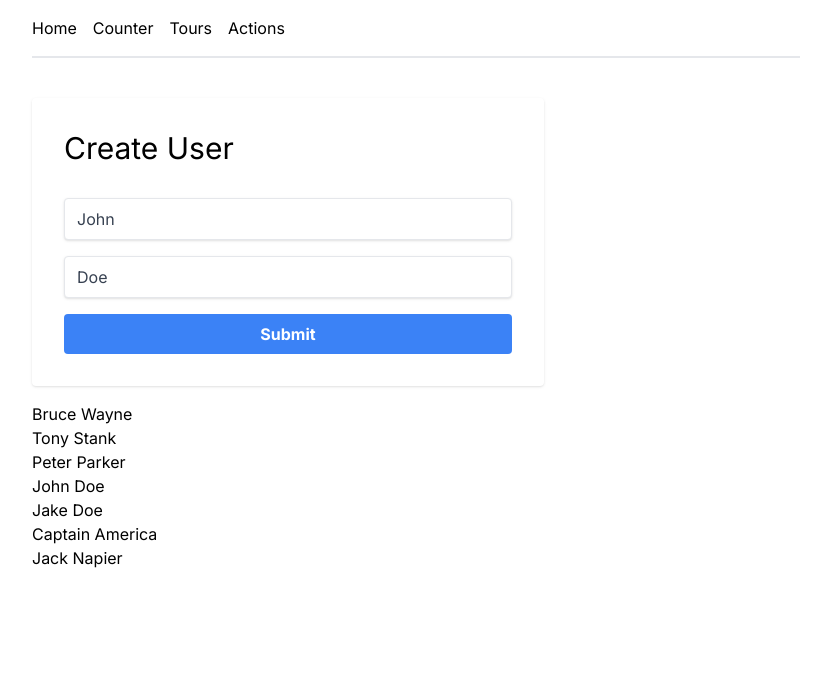
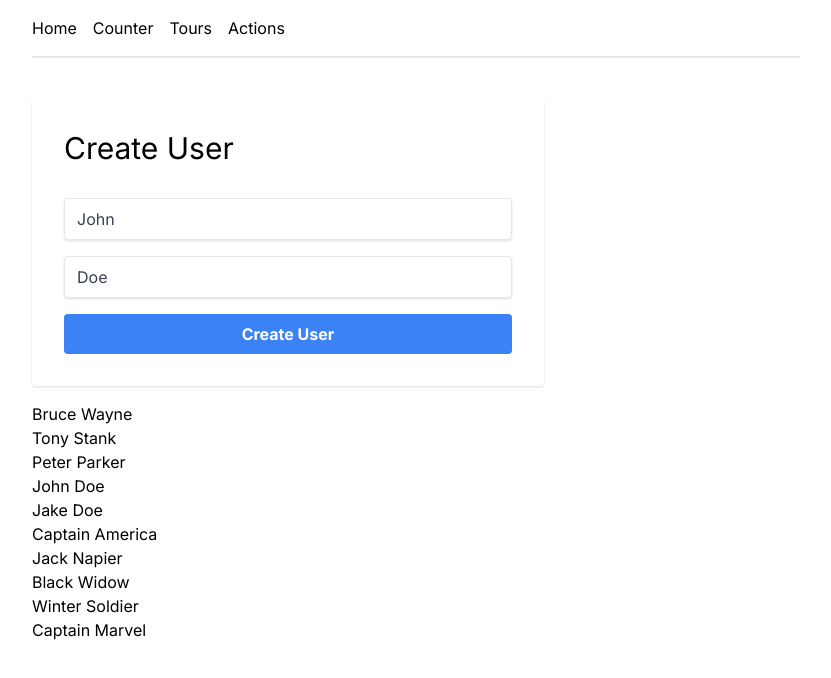
Before and after one commit to khizarkamal/Next-Js-Developement, a Next.js app: page /actions in a window 1280 px wide. Shown: the top 678 px of the page, without its empty margins (224-1055 px from the left). Built offline with nearby package versions, Linux system fonts and the light colour scheme.

Commit message:
useFormStatus hook used with Server Actions for adding loader

```diff
--- a/components/Form.tsx
+++ b/components/Form.tsx
@@ -1,10 +1,30 @@
+"use client";
+
 import React from "react";
 import { createUserAction } from "@/utils/actions";
+import { useFormStatus } from "react-dom";
+
+// In Order to add interactivity such as loading sign when for is submitting or
+// success or error state we have to convert it into client component
 
 // const createUser = async () => {
 //   "use server";
 //   console.log("Server Action");
 // };
+
+// useFormStatus provide the status information last form submission
+// An important point to remember is that it should be presnet inside a component that is
+// inside a form
+
+const Button = () => {
+  const { pending } = useFormStatus();
+
+  return (
+    <button disabled={pending} className={btnStyle} type="submit">
+      {pending ? "Submitting..." : "Create User"}
+    </button>
+  );
+};
 
 const Form = () => {
   return (
@@ -24,9 +44,7 @@ const Form = () => {
         required
         defaultValue={"Doe"}
       />
-      <button className={btnStyle} type="submit">
-        Submit
-      </button>
+      <Button />
     </form>
   );
 };
--- a/users.json
+++ b/users.json
@@ -1 +1 @@
-[{"firstName":"Bruce","lastName":"Wayne","id":"1723819378288"},{"firstName":"Tony ","lastName":"Stank","id":"1723819407210"},{"firstName":"Peter","lastName":"Parker","id":"1723820989166"},{"firstName":"John","lastName":"Doe","id":"1723821117176"},{"firstName":"Jake","lastName":"Doe","id":"1723821749249"},{"firstName":"Captain","lastName":" America","id":"1723821775755"},{"firstName":"Jack","lastName":"Napier","id":"1723821966178"}]
+[{"firstName":"Bruce","lastName":"Wayne","id":"1723819378288"},{"firstName":"Tony ","lastName":"Stank","id":"1723819407210"},{"firstName":"Peter","lastName":"Parker","id":"1723820989166"},{"firstName":"John","lastName":"Doe","id":"1723821117176"},{"firstName":"Jake","lastName":"Doe","id":"1723821749249"},{"firstName":"Captain","lastName":" America","id":"1723821775755"},{"firstName":"Jack","lastName":"Napier","id":"1723821966178"},{"firstName":"Black ","lastName":"Widow","id":"1723823414396"},{"firstName":"Winter","lastName":"Soldier","id":"1723823497129"},{"firstName":"Captain ","lastName":"Marvel","id":"1723823658023"}]
--- a/utils/actions.ts
+++ b/utils/actions.ts
@@ -27,14 +27,15 @@ export const createUserAction = async (formData: FormData) => {
   //   console.log("Raw Data--", rawData);
 
   // Revalidating Path to show the latest data
-  // revalidatePath("/action");
+  revalidatePath("/action");
   // OR we can use redirct
-  redirect("/");
+  // redirect("/");
   // One Thing to keep in mind in not to place redirect in try catch block
   // the reason to not include is that it will also trigger the catch block
 };
 
 export const fetchUsers = async (): Promise<User[]> => {
+  await new Promise((resolve) => setTimeout(resolve, 3000));
   const result = await readFile("users.json", { encoding: "utf-8" });
   const users = result ? JSON.parse(result) : [];
   return users;
```
Also changed, not shown: readme.txt.
